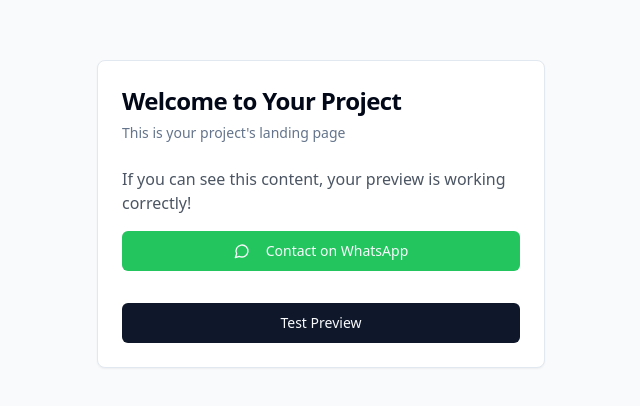
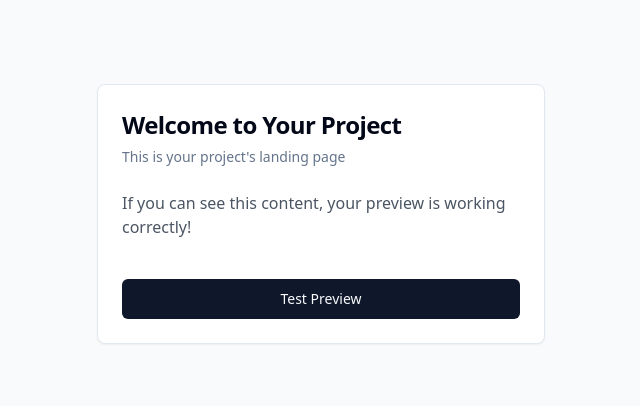
Before and after one commit to rashidi-francis/carioca-bronze-sp, a React (Vite) app: page / in a window 1280 px wide. Shown: the part 186-592 px from the top of the page, without its empty margins (319-959 px from the left). Built offline with nearby package versions, Linux system fonts and the light colour scheme.

Commit message:
Revert to original landing page
Reverts the changes made to the landing page, restoring the user's initial implementation.

```diff
--- a/src/pages/Index.tsx
+++ b/src/pages/Index.tsx
@@ -2,19 +2,11 @@
 import { Button } from "@/components/ui/button";
 import { Card, CardContent, CardDescription, CardFooter, CardHeader, CardTitle } from "@/components/ui/card";
 import { toast } from "@/components/ui/sonner";
-import { MessageCircle } from "lucide-react";
 
 const Index = () => {
   const handleShowToast = () => {
     toast("Preview is working!", {
       description: "If you can see this toast, your preview is functioning correctly.",
-    });
-  };
-
-  const handleWhatsAppClick = () => {
-    window.open("https://wa.me/your-number-here", "_blank");
-    toast("WhatsApp button clicked!", {
-      description: "Opening WhatsApp chat...",
     });
   };
 
@@ -29,9 +21,6 @@ const Index = () => {
           <p className="text-gray-600 mb-4">
             If you can see this content, your preview is working correctly!
           </p>
-          <Button onClick={handleWhatsAppClick} className="w-full bg-green-500 hover:bg-green-600 mb-2">
-            <MessageCircle className="mr-2" /> Contact on WhatsApp
-          </Button>
         </CardContent>
         <CardFooter>
           <Button onClick={handleShowToast} className="w-full">
```
